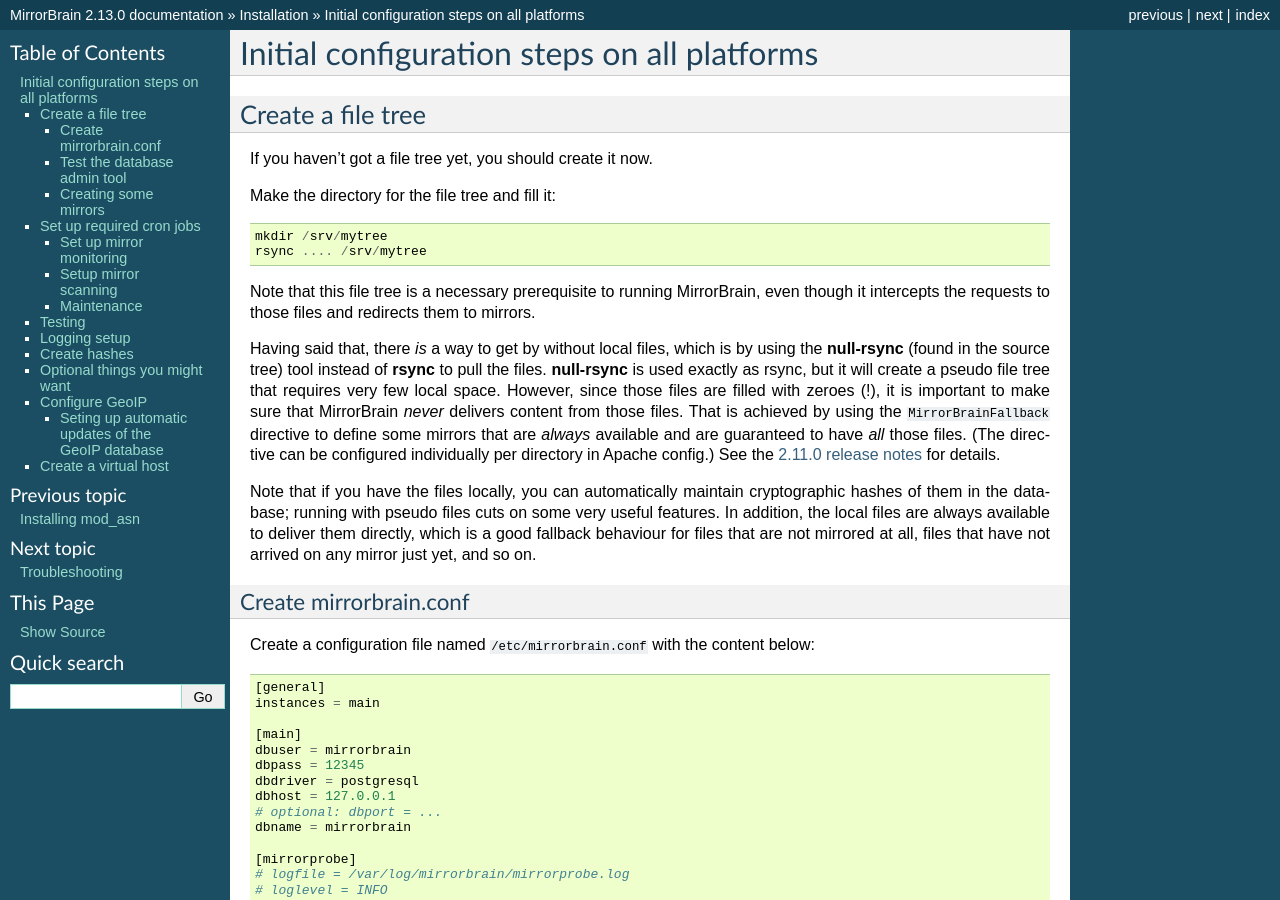
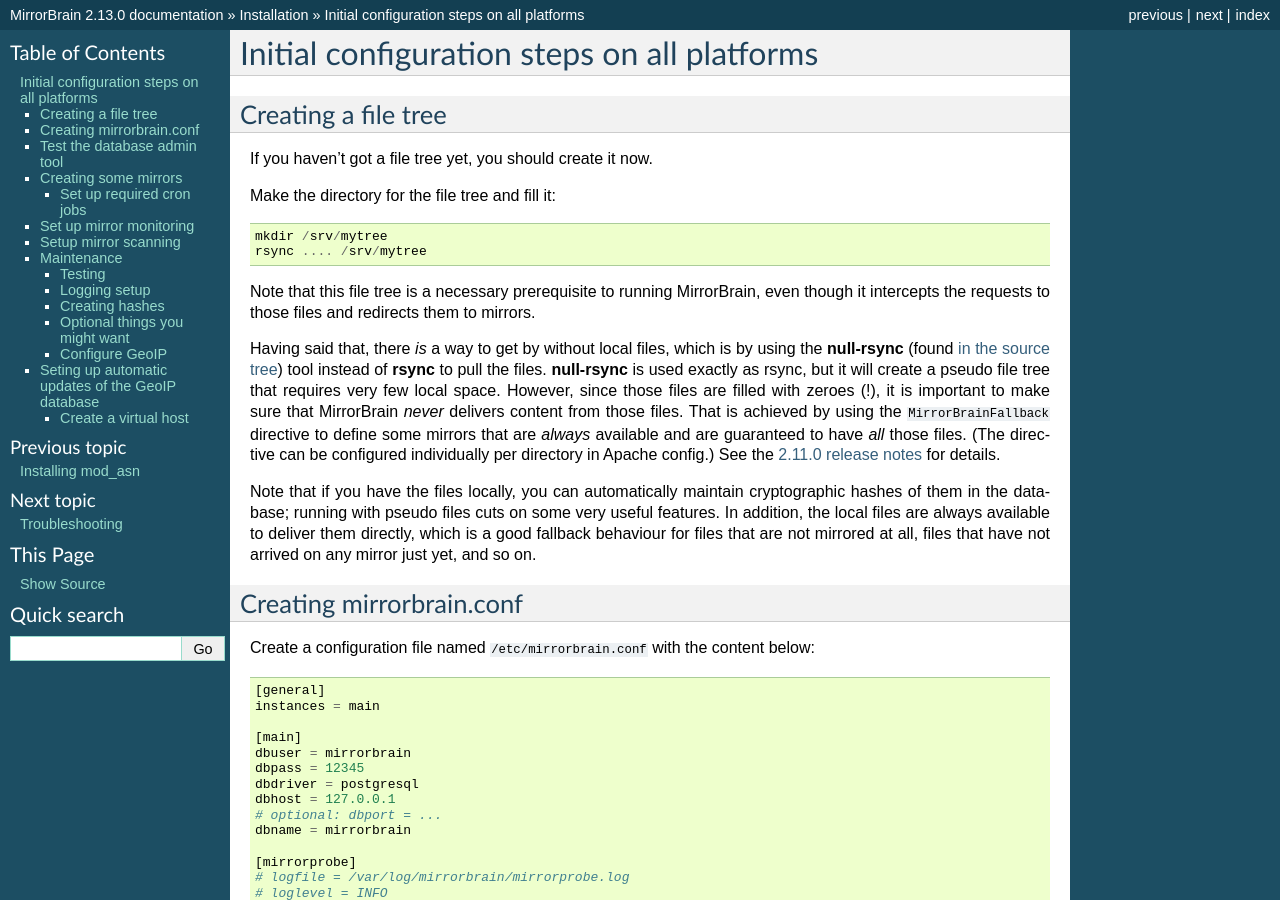
Before and after one commit to hayalci/mirrorbrain, a Sphinx documentation site: the page built from docs/installation/initial_config.rst, in a window 1280 px wide and 900 px high. Built offline with Sphinx 7.4.7, drawn with Linux system fonts in a browser that asks for light colours; some of the changed text lies outside the part shown.

Commit message:
docs/initial_config: add a few cross-references
git-svn-id: http://svn.mirrorbrain.org/svn/mirrorbrain/trunk@8095 2d291e14-ff0c-0410-a3fa-d5caa9871f55

```diff
--- a/docs/installation/initial_config.rst
+++ b/docs/installation/initial_config.rst
@@ -5,8 +5,10 @@
 ============================================
 
 
-Create a file tree
-------------------
+.. _initial_configuration_file_tree:
+
+Creating a file tree
+~~~~~~~~~~~~~~~~~~~~
 
 If you haven't got a file tree yet, you should create it now.
 
@@ -20,7 +22,9 @@
 mirrors.
 
 Having said that, there *is* a way to get by without local files, which is by
-using the :program:`null-rsync` (found in the source tree) tool instead of
+using the :program:`null-rsync` (found `in the source tree
+<http://svn.mirrorbrain.org/viewvc/mirrorbrain/trunk/tools/null-rsync?view=markup>`_)
+tool instead of
 :program:`rsync` to pull the files. :program:`null-rsync` is used exactly as
 rsync, but it will create a pseudo file tree that requires very few local
 space. However, since those files are filled with zeroes (!), it is important
@@ -41,8 +45,8 @@
 
 
 
-Create mirrorbrain.conf
-~~~~~~~~~~~~~~~~~~~~~~~
+Creating mirrorbrain.conf
+~~~~~~~~~~~~~~~~~~~~~~~~~
 
 Create a configuration file named :file:`/etc/mirrorbrain.conf` with the content below::
 
@@ -250,15 +256,17 @@
 
   CustomLog /var/log/apache2/myhost/access_log combined
 
-you would use:
+you would use::
 
   CustomLog /var/log/apache2/myhost/access_log combined_redirect
 
 .. TODO: describe a good logging setup with cronolog
 
 
-Create hashes
--------------
+.. _creating_hashes:
+
+Creating hashes
+---------------
 
 
 First, add some configuration::
```
Also changed, not shown: other parts of docs/installation/initial_config.rst (+2 -0 lines).
